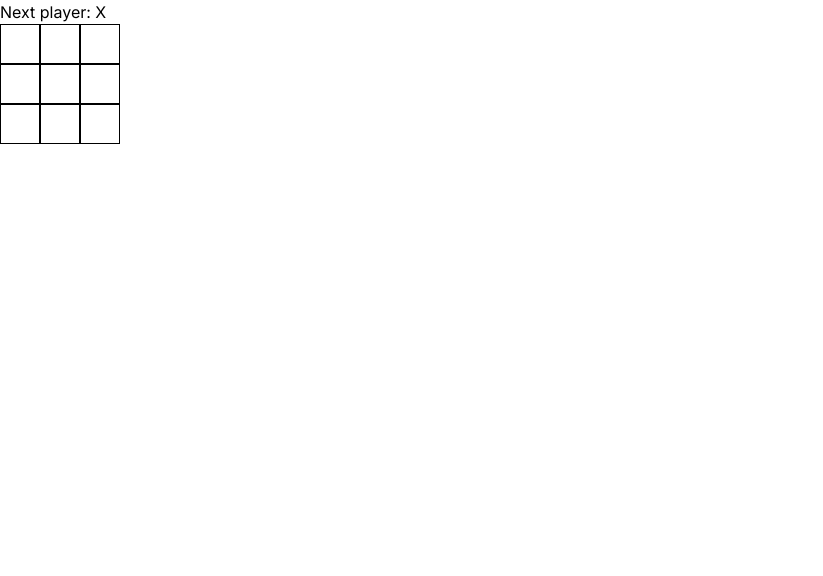
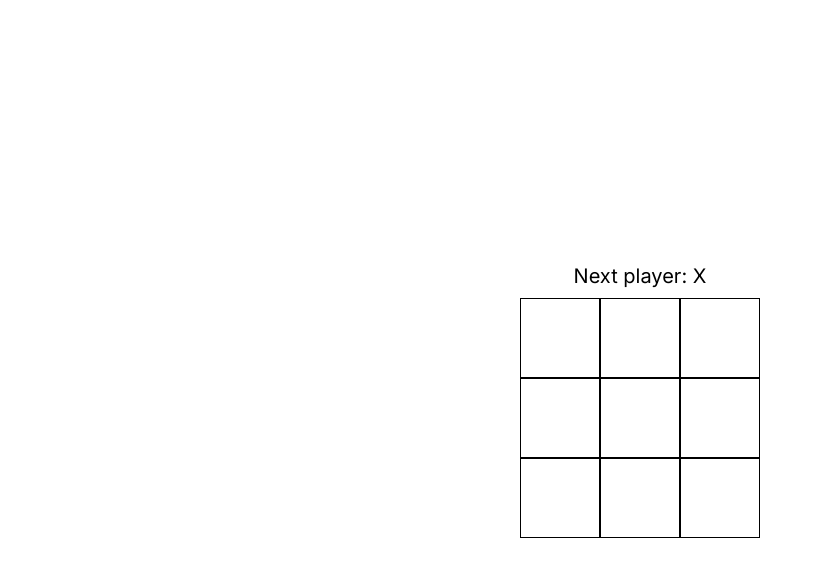
Before and after one commit to Shian-Yu/ticTacToe, a Next.js app: page / in a window 1280 px wide. Shown: the top 576 px of the page, without its empty margins (0-823 px from the left). Built offline with nearby package versions, Linux system fonts and the light colour scheme.

Commit message:
調整佈局

```diff
--- a/app/page.tsx
+++ b/app/page.tsx
@@ -3,7 +3,7 @@
 import { useState } from 'react';
 
 function Square({value, onSquareClick}: {value: string, onSquareClick: () => void}) {
-  return <button className="border border-black w-10 h-10 flex items-center justify-center" onClick={onSquareClick}>{ value }</button>
+  return <button className="border border-black w-20 h-20 text-[32px] flex items-center justify-center" onClick={onSquareClick}>{ value }</button>
 }
 export default function Board() {
   const [xIsNext, setXIsNext] = useState(true);
@@ -61,23 +61,27 @@ export default function Board() {
     status = "Next player: " + (xIsNext ? "X" : "O");
   }
   return (
-    <main className="w-[120px] h-[120px] flex flex-col space-y-0">
-      <div>{status}</div>
+    <div className="flex justify-center items-center min-h-screen">
+      <main className="flex flex-col items-center">
+        <div className="mb-2 text-xl">{status}</div>
+        <div className="flex flex-col space-y-0">
           <div className="flex space-x-0">
             <Square value={squares[0]} onSquareClick={() => handleClick(0)} />
-        <Square value={squares[1]} onSquareClick={() => handleClick(1)}/>
-        <Square value={squares[2]} onSquareClick={() => handleClick(2)}/>
+            <Square value={squares[1]} onSquareClick={() => handleClick(1)} />
+            <Square value={squares[2]} onSquareClick={() => handleClick(2)} />
           </div>
           <div className="flex space-x-0">
-        <Square value={squares[3]} onSquareClick={() => handleClick(3)}/>
-        <Square value={squares[4]} onSquareClick={() => handleClick(4)}/>
-        <Square value={squares[5]} onSquareClick={() => handleClick(5)}/>
+            <Square value={squares[3]} onSquareClick={() => handleClick(3)} />
+            <Square value={squares[4]} onSquareClick={() => handleClick(4)} />
+            <Square value={squares[5]} onSquareClick={() => handleClick(5)} />
           </div>
           <div className="flex space-x-0">
-        <Square value={squares[6]} onSquareClick={() => handleClick(6)}/>
-        <Square value={squares[7]} onSquareClick={() => handleClick(7)}/>
-        <Square value={squares[8]} onSquareClick={() => handleClick(8)}/>
+            <Square value={squares[6]} onSquareClick={() => handleClick(6)} />
+            <Square value={squares[7]} onSquareClick={() => handleClick(7)} />
+            <Square value={squares[8]} onSquareClick={() => handleClick(8)} />
+          </div>
         </div>
       </main>
+    </div>
   );
 }
```
Lines whose indentation alone changed are shown as unchanged.
